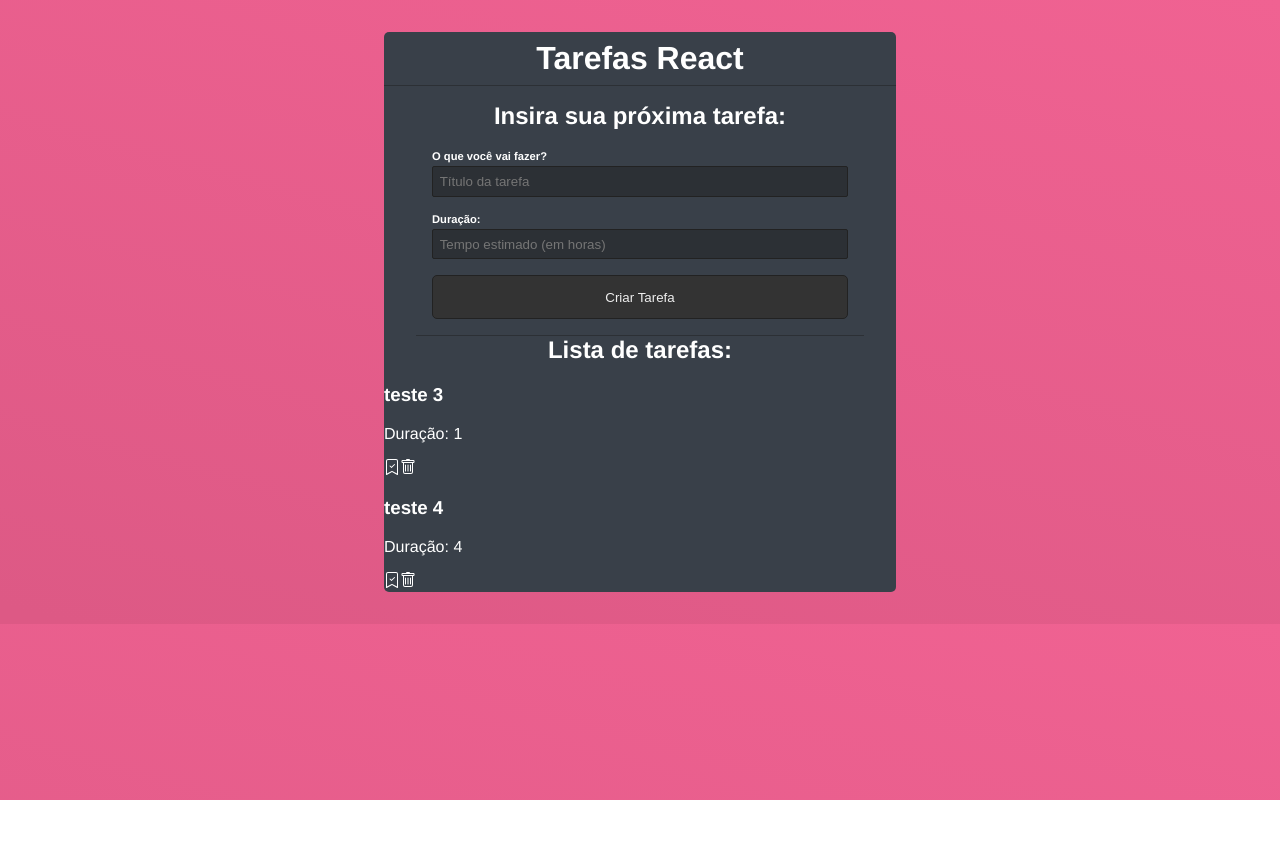
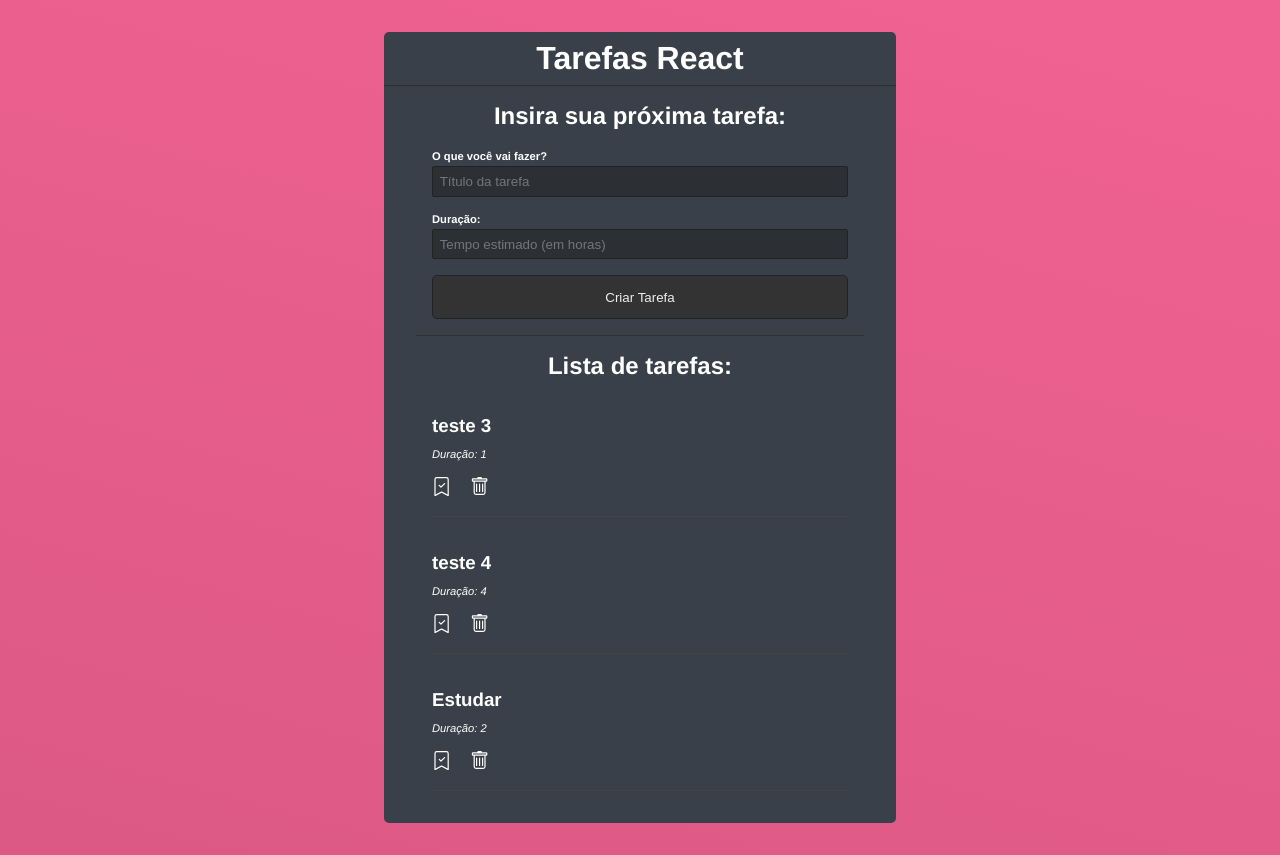
Before and after one commit to JoaoChaves65/Tarefas-App, a React (Create React App) app: page / in a window 1280 px wide. Before the commit the page ends 800 px from the top, so only its background shows below. Built offline with nearby package versions, Linux system fonts and the light colour scheme; data requests are answered from the project's data file.

Commit message:
CSS da página

```diff
--- a/data/db.json
+++ b/data/db.json
@@ -11,6 +11,12 @@
       "title": "teste 4 ",
       "time": "4 ",
       "done": false
+    },
+    {
+      "id": 0.17839325854196875,
+      "title": "Estudar",
+      "time": "2",
+      "done": false
     }
   ]
 }
--- a/src/App.css
+++ b/src/App.css
@@ -15,8 +15,6 @@
 .tarefa-header h1{
     margin: 0;
 }
-
-
 
 .form-tarefa{
     padding: 1em;
@@ -60,3 +58,49 @@
     padding: 1em;
     cursor: pointer;
 }
+
+
+.list-tarefa {
+    padding: 0 1em 2em;
+    margin: 1em 2em;
+}
+
+.list-tarefa h2 {
+    margin-bottom: 0;
+}
+
+.list-tarefa p {
+    text-align: center;
+}
+
+.tarefa {
+    border-bottom: 1px solid #444;
+    padding: 1em 0;
+}
+
+.tarefa h3 {
+    margin-bottom: .5em;
+}
+
+.tarefa-done {
+    text-decoration: line-through;
+    color: rgb(240, 98, 146);
+}
+
+.tarefa p {
+    text-align: left;
+    font-style: italic;
+    font-size: .7em;
+    margin-bottom: 1.5em;
+}
+
+.tarefa svg {
+    font-size: 1.2em;
+    cursor: pointer;
+    margin-right: 1em;
+    transition: .5s;
+}
+
+.tarefa svg:hover {
+    color: rgb(240, 98, 146);
+}
```
